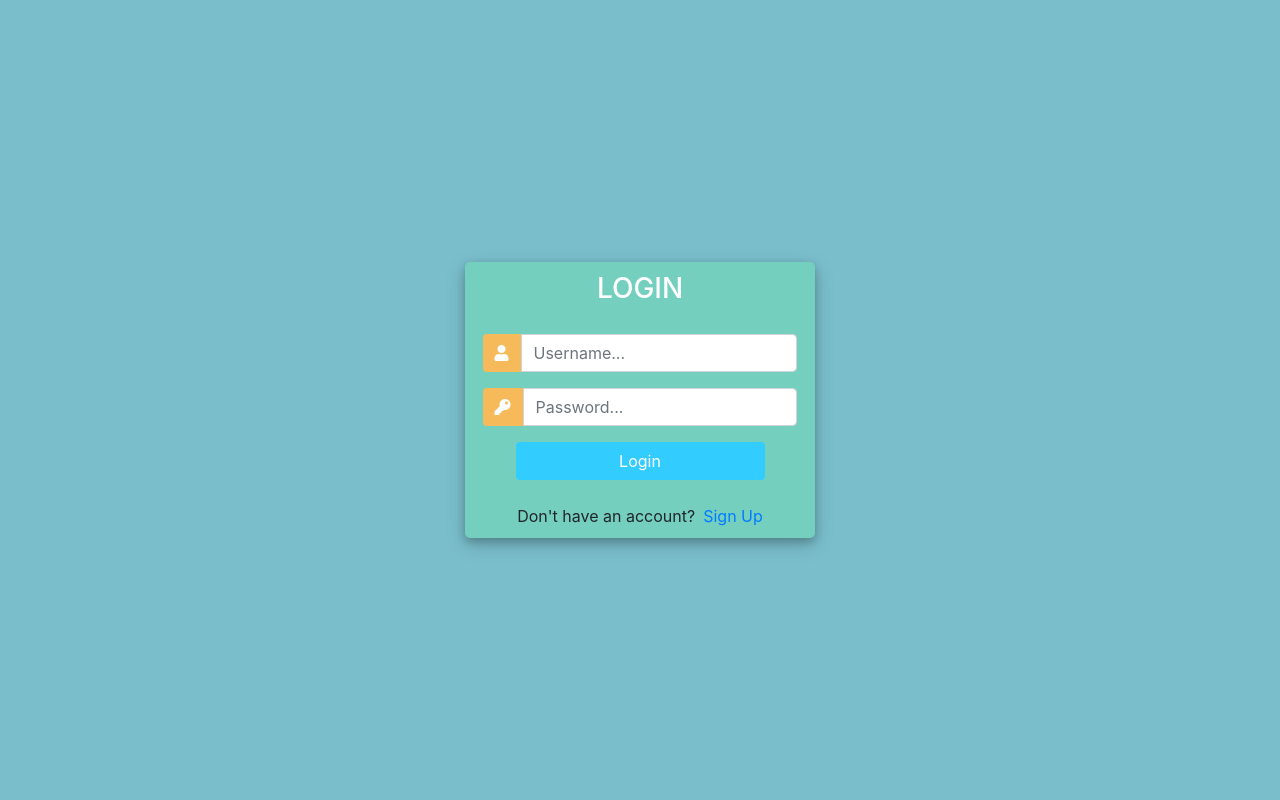
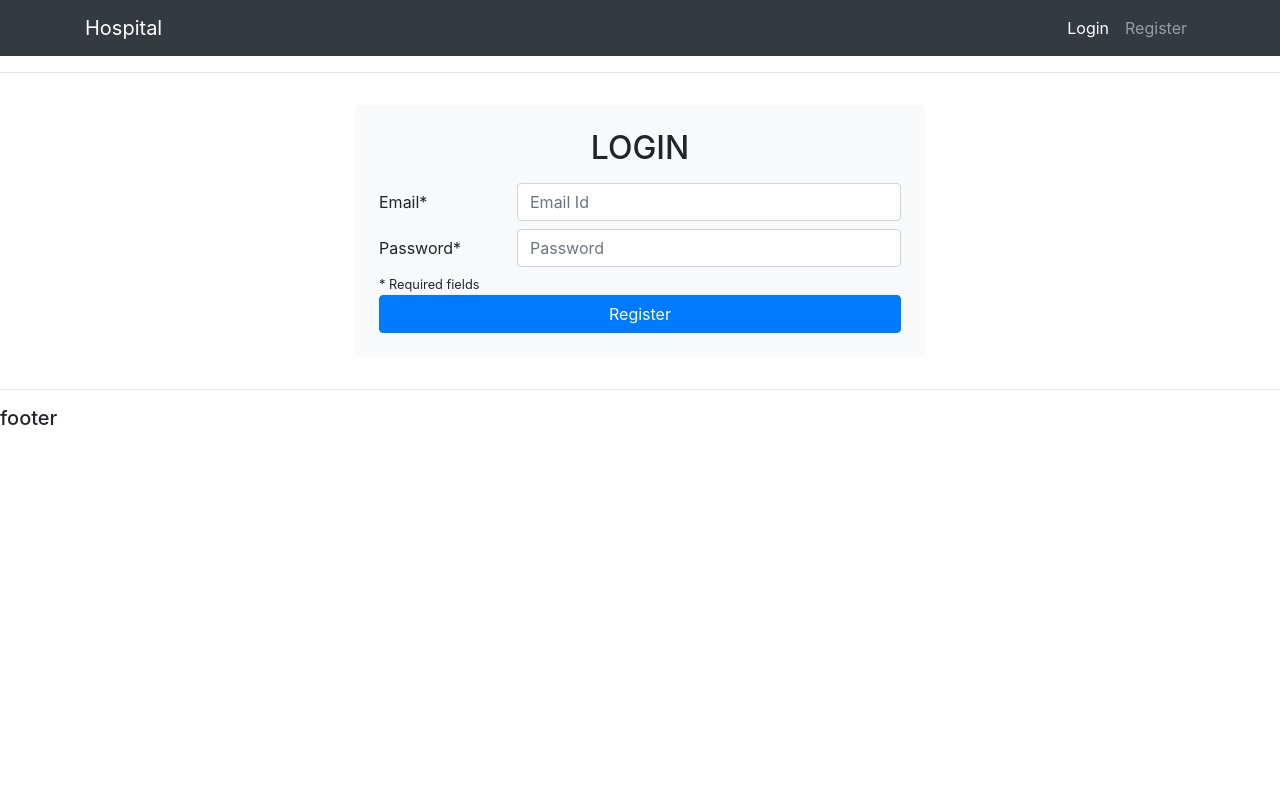
Before and after one commit to Vashuev/Hospital_Appointment_App, a Django app: page /login/ in a window 1280 px wide. Run offline with Django 3.2, Linux system fonts and the light colour scheme; some libraries are stand-ins or nearby versions.

Commit message:
add new login page

```diff
--- a/main/templates/login.html
+++ b/main/templates/login.html
@@ -1,124 +1,30 @@
-<!DOCTYPE html>
-<html>
+{% extends 'main.html' %}
 
-<head>
-	<title>Login</title>
-	<link rel="stylesheet" href="https://stackpath.bootstrapcdn.com/bootstrap/4.1.3/css/bootstrap.min.css" integrity="sha384-MCw98/SFnGE8fJT3GXwEOngsV7Zt27NXFoaoApmYm81iuXoPkFOJwJ8ERdknLPMO" crossorigin="anonymous">
-	<script src="https://ajax.googleapis.com/ajax/libs/jquery/3.3.1/jquery.min.js"></script>
-	<link rel="stylesheet" href="https://use.fontawesome.com/releases/v5.6.1/css/all.css" integrity="sha384-gfdkjb5BdAXd+lj+gudLWI+BXq4IuLW5IT+brZEZsLFm++aCMlF1V92rMkPaX4PP" crossorigin="anonymous">
+{% block content %}
+<div class="d-flex justify-content-center align-items-center h-100">
+	<div class="container-sm my-3" style="max-width: 600px;">
+		<form class="bg-light p-sm-4 p-2 rounded" action="" method="POST">
+			<h2 class='text-center text-uppercase mb-3'>Login</h2>
 
-
-	<style>
-		body,
-		html {
-			margin: 0;
-			padding: 0;
-			height: 100%;
-			background: #7abecc !important;
-		}
-		.user_card {
-			width: 350px;
-			margin-top: auto;
-			margin-bottom: auto;
-			background: #74cfbf;
-			position: relative;
-			display: flex;
-			justify-content: center;
-			flex-direction: column;
-			padding: 10px;
-			box-shadow: 0 4px 8px 0 rgba(0, 0, 0, 0.2), 0 6px 20px 0 rgba(0, 0, 0, 0.19);
-			-webkit-box-shadow: 0 4px 8px 0 rgba(0, 0, 0, 0.2), 0 6px 20px 0 rgba(0, 0, 0, 0.19);
-			-moz-box-shadow: 0 4px 8px 0 rgba(0, 0, 0, 0.2), 0 6px 20px 0 rgba(0, 0, 0, 0.19);
-			border-radius: 5px;
-
-		}
-
-		.form_container {
-			margin-top: 20px;
-		}
-
-		#form-title{
-			color: #fff;
-
-		}
-
-		.login_btn {
-			width: 100%;
-			background: #33ccff !important;
-			color: white !important;
-		}
-		.login_btn:focus {
-			box-shadow: none !important;
-			outline: 0px !important;
-		}
-		.login_container {
-			padding: 0 2rem;
-		}
-		.input-group-text {
-			background: #f7ba5b !important;
-			color: white !important;
-			border: 0 !important;
-			border-radius: 0.25rem 0 0 0.25rem !important;
-		}
-		.input_user,
-		.input_pass:focus {
-			box-shadow: none !important;
-			outline: 0px !important;
-		}
-
-		#messages{
-			background-color: grey;
-			color: #fff;
-			padding: 10px;
-			margin-top: 10px;
-		}
-	</style>
-
-</head>
-<body>
-	<div class="container h-100">
-		<div class="d-flex justify-content-center h-100">
-			<div class="user_card">
-				<div class="d-flex justify-content-center">
-
-
-					<h3 id="form-title">LOGIN</h3>
-				</div>
-				<div class="d-flex justify-content-center form_container">
-					<form method="POST" action="">
-                        {% csrf_token %}
-						<div class="input-group mb-3">
-							<div class="input-group-append">
-								<span class="input-group-text"><i class="fas fa-user"></i></span>
-							</div>
-							<input type="text" name="username" placeholder="Username..." class="form-control">
-						</div>
-						<div class="input-group mb-2">
-							<div class="input-group-append">
-								<span class="input-group-text"><i class="fas fa-key"></i></span>
-							</div>
-								<input type="password" name="password" placeholder="Password..." class="form-control" >
-						</div>
-
-							<div class="d-flex justify-content-center mt-3 login_container">
-				 				<input class="btn login_btn" type="submit" value="Login">
-				   			</div>
-					</form>
-
-                </div>
-
-                {% for message in messages %}
-                    <p id="messages">{{message}}</p>
-                {% endfor%}
-
-				<div class="mt-4">
-					<div class="d-flex justify-content-center links">
-						Don't have an account? <a href="{% url 'register' %}" class="ml-2">Sign Up</a>
-					</div>
+			<div class="form-group row mb-2">
+				<label for="email" class="col-sm-3 col-form-label">Email*</label>
+				<div class="col-sm-9">
+					<input type="email" class="form-control" id="email" aria-describedby="Email" placeholder="Email Id"
+						required>
 				</div>
 			</div>
-		</div>
+
+			<div class="form-group row mb-2">
+				<label for="password" class="col-sm-3 col-form-label">Password*</label>
+				<div class="col-sm-9">
+					<input type="password" class="form-control" id="password" aria-describedby="password"
+						placeholder="Password" required>
+				</div>
+			</div>
+
+			<small class="form-text text-mute">* Required fields</small>
+			<button type="submit" class="btn btn-primary w-100">Register</button>
+		</form>
 	</div>
-</body>
-
-</html>
+</div>
+{% endblock %}
--- a/main/templates/main.html
+++ b/main/templates/main.html
@@ -2,28 +2,30 @@
 
 <!DOCTYPE html>
 <html>
+
 <head>
     <title>Appointment App</title>
     <meta charset="utf-8">
     <meta http-equiv="X-UA-Compatible" content="IE=edge">
     <meta name="viewport" content="width=device-width, initial-scale=1">
-        <link rel="stylesheet" href="https://stackpath.bootstrapcdn.com/bootstrap/4.3.1/css/bootstrap.min.css" integrity="sha384-ggOyR0iXCbMQv3Xipma34MD+dH/1fQ784/j6cY/iJTQUOhcWr7x9JvoRxT2MZw1T" crossorigin="anonymous">
-        <link rel="stylesheet" href= "{% static '/css/main.css' %}" type="text/css">
+    <link rel="stylesheet" href="https://cdn.jsdelivr.net/npm/bootstrap@4.5.3/dist/css/bootstrap.min.css"
+        integrity="sha384-TX8t27EcRE3e/ihU7zmQxVncDAy5uIKz4rEkgIXeMed4M0jlfIDPvg6uqKI2xXr2" crossorigin="anonymous">
 </head>
-    <body>
+
+<body style="min-height: 100vh;">
     {% include 'navbar.html' %}
 
     <hr>
-        <div class="container-fluid">
     {% block content %}
-
     {% endblock %}
-        </div>
     <hr>
     <h5>footer</h5>
 </body>
-    <script src="https://code.jquery.com/jquery-3.3.1.slim.min.js" integrity="sha384-q8i/X+965DzO0rT7abK41JStQIAqVgRVzpbzo5smXKp4YfRvH+8abtTE1Pi6jizo" crossorigin="anonymous"></script>
-    <script src="https://cdnjs.cloudflare.com/ajax/libs/popper.js/1.14.7/umd/popper.min.js" integrity="sha384-UO2eT0CpHqdSJQ6hJty5KVphtPhzWj9WO1clHTMGa3JDZwrnQq4sF86dIHNDz0W1" crossorigin="anonymous"></script>
-    <script src="https://stackpath.bootstrapcdn.com/bootstrap/4.3.1/js/bootstrap.min.js" integrity="sha384-JjSmVgyd0p3pXB1rRibZUAYoIIy6OrQ6VrjIEaFf/nJGzIxFDsf4x0xIM+B07jRM" crossorigin="anonymous"></script>
+<script src="https://code.jquery.com/jquery-3.5.1.slim.min.js"
+    integrity="sha384-DfXdz2htPH0lsSSs5nCTpuj/zy4C+OGpamoFVy38MVBnE+IbbVYUew+OrCXaRkfj"
+    crossorigin="anonymous"></script>
+<script src="https://cdn.jsdelivr.net/npm/bootstrap@4.5.3/dist/js/bootstrap.bundle.min.js"
+    integrity="sha384-ho+j7jyWK8fNQe+A12Hb8AhRq26LrZ/JpcUGGOn+Y7RsweNrtN/tE3MoK7ZeZDyx"
+    crossorigin="anonymous"></script>
 
 </html>
```
Lines whose indentation alone changed are shown as unchanged.
